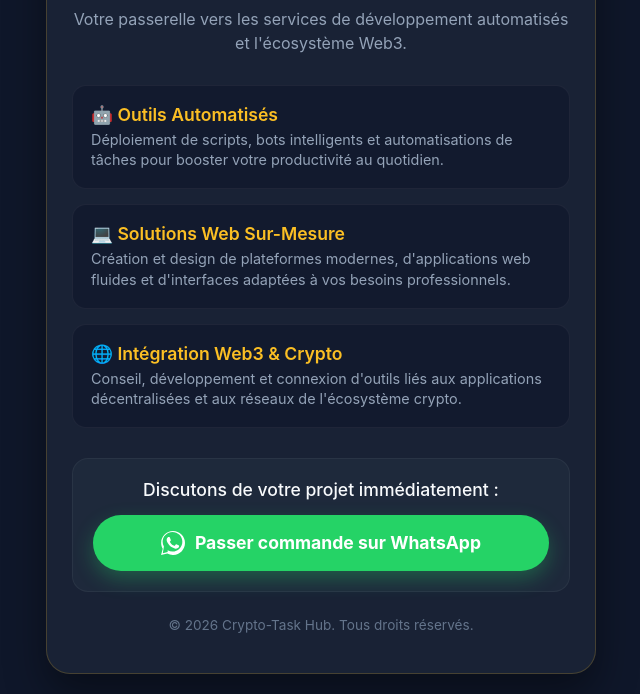
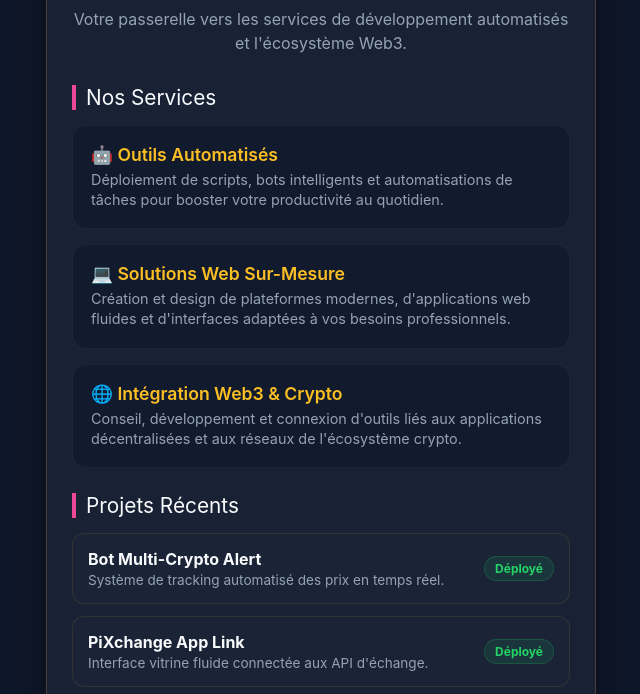
Before and after one commit to Berthyss003/mon-crypto-hub-, a plain HTML site: page index.html in a window 1280 px wide. Shown: the part 106-800 px from the top of the page, without its empty margins (319-959 px from the left). Drawn offline with Linux system fonts and the light colour scheme.

Commit message:
Update index.html

```diff
--- a/index.html
+++ b/index.html
@@ -52,12 +52,21 @@
             line-height: 1.5;
         }
 
+        .section-title {
+            font-size: 1.3rem;
+            color: #f8fafc;
+            margin: 25px 0 15px 0;
+            text-align: left;
+            border-left: 4px solid #ec4899;
+            padding-left: 10px;
+        }
+
         /* GRILLE DES 3 OPTIONS / SERVICES */
         .options-container {
             display: flex;
             flex-direction: column;
             gap: 15px;
-            margin-bottom: 30px;
+            margin-bottom: 20px;
         }
 
         .option-card {
@@ -88,6 +97,46 @@
             font-size: 0.9rem;
             color: #94a3b8;
             line-height: 1.4;
+        }
+
+        /* SECTION PORTFOLIO / RÉALISATIONS */
+        .portfolio-container {
+            display: flex;
+            flex-direction: column;
+            gap: 12px;
+            margin-bottom: 30px;
+        }
+
+        .portfolio-card {
+            background: rgba(30, 41, 59, 0.4);
+            border: 1px solid rgba(251, 191, 36, 0.1);
+            padding: 15px;
+            border-radius: 12px;
+            text-align: left;
+            display: flex;
+            justify-content: space-between;
+            align-items: center;
+        }
+
+        .portfolio-info h4 {
+            font-size: 1rem;
+            color: #f8fafc;
+            margin-bottom: 3px;
+        }
+
+        .portfolio-info p {
+            font-size: 0.85rem;
+            color: #94a3b8;
+        }
+
+        .badge-status {
+            background: rgba(37, 211, 102, 0.1);
+            color: #25D366;
+            padding: 4px 10px;
+            border-radius: 20px;
+            font-size: 0.75rem;
+            font-weight: bold;
+            border: 1px solid rgba(37, 211, 102, 0.2);
         }
 
         /* Zone de commande finale */
@@ -142,6 +191,8 @@
         <h1 class="title">Crypto-Task Hub</h1>
         <p class="subtitle">Votre passerelle vers les services de développement automatisés et l'écosystème Web3.</p>
 
+        <div class="section-title">Nos Services</div>
+
         <div class="options-container">
             <div class="option-card">
                 <div class="option-title">🤖 Outils Automatisés</div>
@@ -157,6 +208,35 @@
                 <div class="option-title">🌐 Intégration Web3 & Crypto</div>
                 <div class="option-desc">Conseil, développement et connexion d'outils liés aux applications décentralisées et aux réseaux de l'écosystème crypto.</div>
             </div>
+        </div>
+
+        <div class="section-title">Projets Récents</div>
+        <div class="portfolio-container">
+
+            <div class="portfolio-card">
+                <div class="portfolio-info">
+                    <h4>Bot Multi-Crypto Alert</h4>
+                    <p>Système de tracking automatisé des prix en temps réel.</p>
+                </div>
+                <span class="badge-status">Déployé</span>
+            </div>
+
+            <div class="portfolio-card">
+                <div class="portfolio-info">
+                    <h4>PiXchange App Link</h4>
+                    <p>Interface vitrine fluide connectée aux API d'échange.</p>
+                </div>
+                <span class="badge-status">Déployé</span>
+            </div>
+
+            <div class="portfolio-card">
+                <div class="portfolio-info">
+                    <h4>TaskAuto Script v1.0</h4>
+                    <p>Automatisation de tâches répétitives pour canaux Telegram.</p>
+                </div>
+                <span class="badge-status">Déployé</span>
+            </div>
+
         </div>
 
         <div class="order-section">
```
